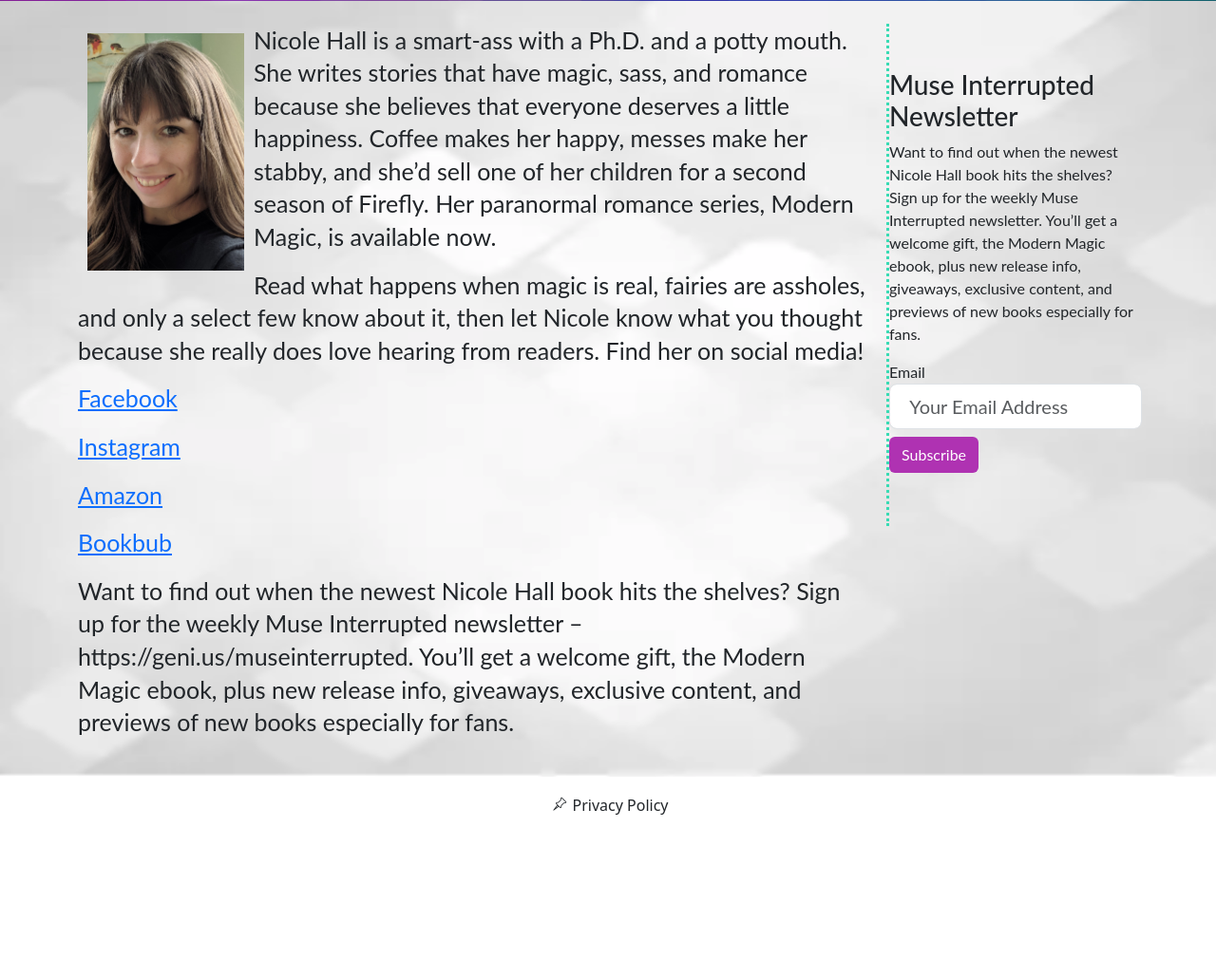
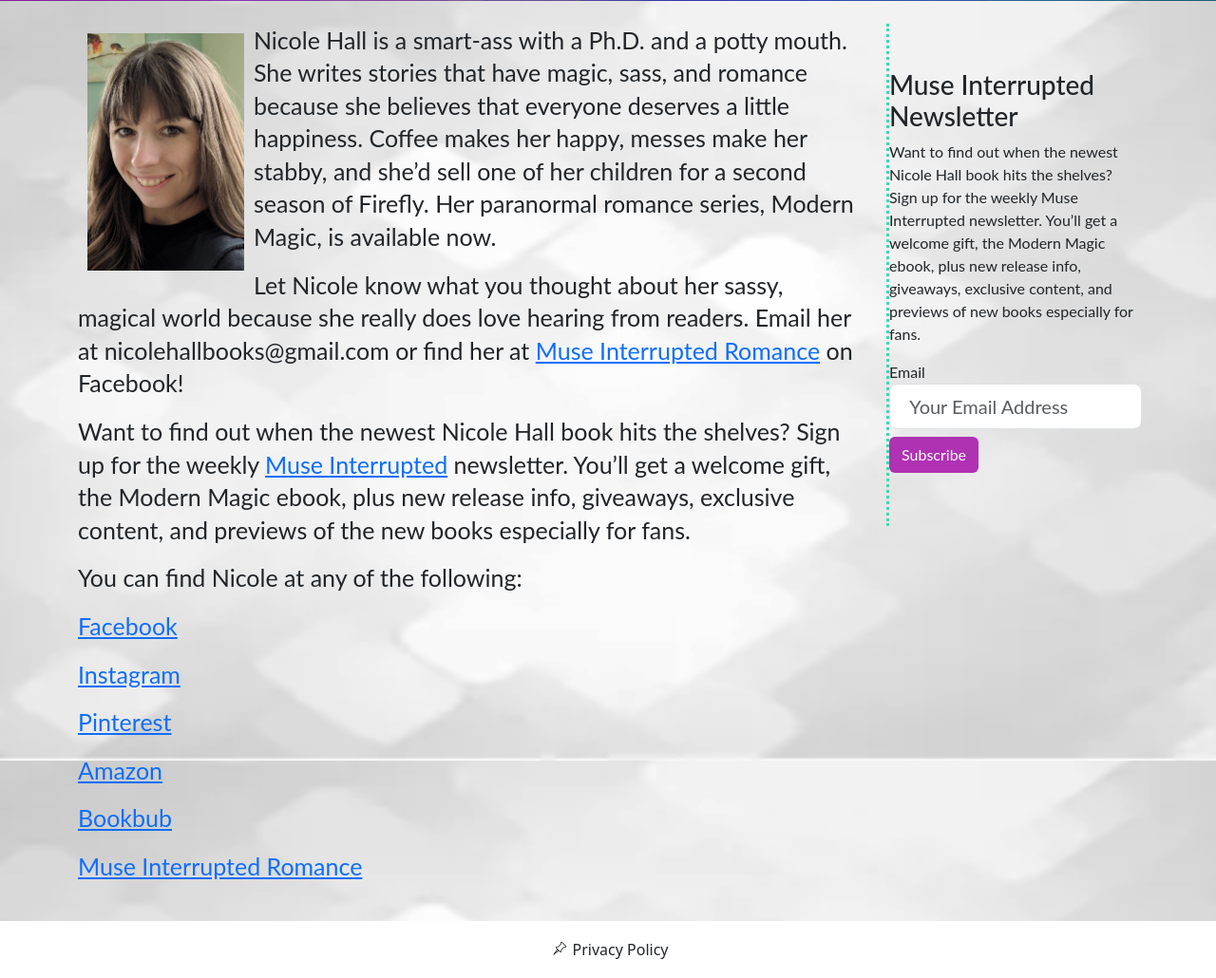
Before and after one commit to rakshassa/nicolehallbooks, a Rails app: page /about in a window 1280 px wide. Shown: the part 391-1421 px from the top of the page at 95% size. Before the commit the page ends 1249 px from the top, so only its background shows below. Run offline with Rails 7, Linux system fonts and the light colour scheme; style sheets or scripts are compiled from the project's sources; parts of the project's set-up code (start-up, migrations or seed data) failed here and were passed over; some libraries are stand-ins or nearby versions.

Commit message:
rewrite about page

```diff
--- a/app/views/homes/about.html.erb
+++ b/app/views/homes/about.html.erb
@@ -9,17 +9,23 @@
 
         <p>Nicole Hall is a smart-ass with a Ph.D. and a potty mouth. She writes stories that have magic, sass, and romance because she believes that everyone deserves a little happiness. Coffee makes her happy, messes make her stabby, and she’d sell one of her children for a second season of Firefly. Her paranormal romance series, Modern Magic, is available now.</p>
 
-        <p>Read what happens when magic is real, fairies are assholes, and only a select few know about it, then let Nicole know what you thought because she really does love hearing from readers. Find her on social media!</p>
+        <p>Let Nicole know what you thought about her sassy, magical world because she really does love hearing from readers. Email her at nicolehallbooks@gmail.com or find her at <%= link_to 'Muse Interrupted Romance', 'https://www.facebook.com/groups/museinterrupted' %> on Facebook!</p>
 
-        <p><a href="https://www.facebook.com/groups/174295247208890">Facebook</a></p>
+        <p>Want to find out when the newest Nicole Hall book hits the shelves? Sign up for the weekly <%= link_to 'Muse Interrupted', 'https://geni.us/museinterrupted' %> newsletter. You’ll get a welcome gift, the Modern Magic ebook, plus new release info, giveaways, exclusive content, and previews of the new books especially for fans.</p>
+
+        <p>You can find Nicole at any of the following:</p>
+
+        <p><a href="https://www.facebook.com/nicolehallbooks">Facebook</a></p>
 
         <p><a href="https://www.instagram.com/nicolehallbooks">Instagram</a></p>
+
+        <p><a href="https://www.pinterest.com/nicolehallbooks">Pinterest</a></p>
 
         <p><a href="https://www.amazon.com/Nicole-Hall/e/B085VLG75K">Amazon</a></p>
 
         <p><a href="https://www.bookbub.com/authors/nicole-hall">Bookbub</a></p>
 
-        <p>Want to find out when the newest Nicole Hall book hits the shelves? Sign up for the weekly Muse Interrupted newsletter – https://geni.us/museinterrupted. You’ll get a welcome gift, the Modern Magic ebook, plus new release info, giveaways, exclusive content, and previews of new books especially for fans.</p>
+        <p><a href="http://www.facebook.com/groups/museinterrupted">Muse Interrupted Romance</a></p>
 
       </div>
 
```
